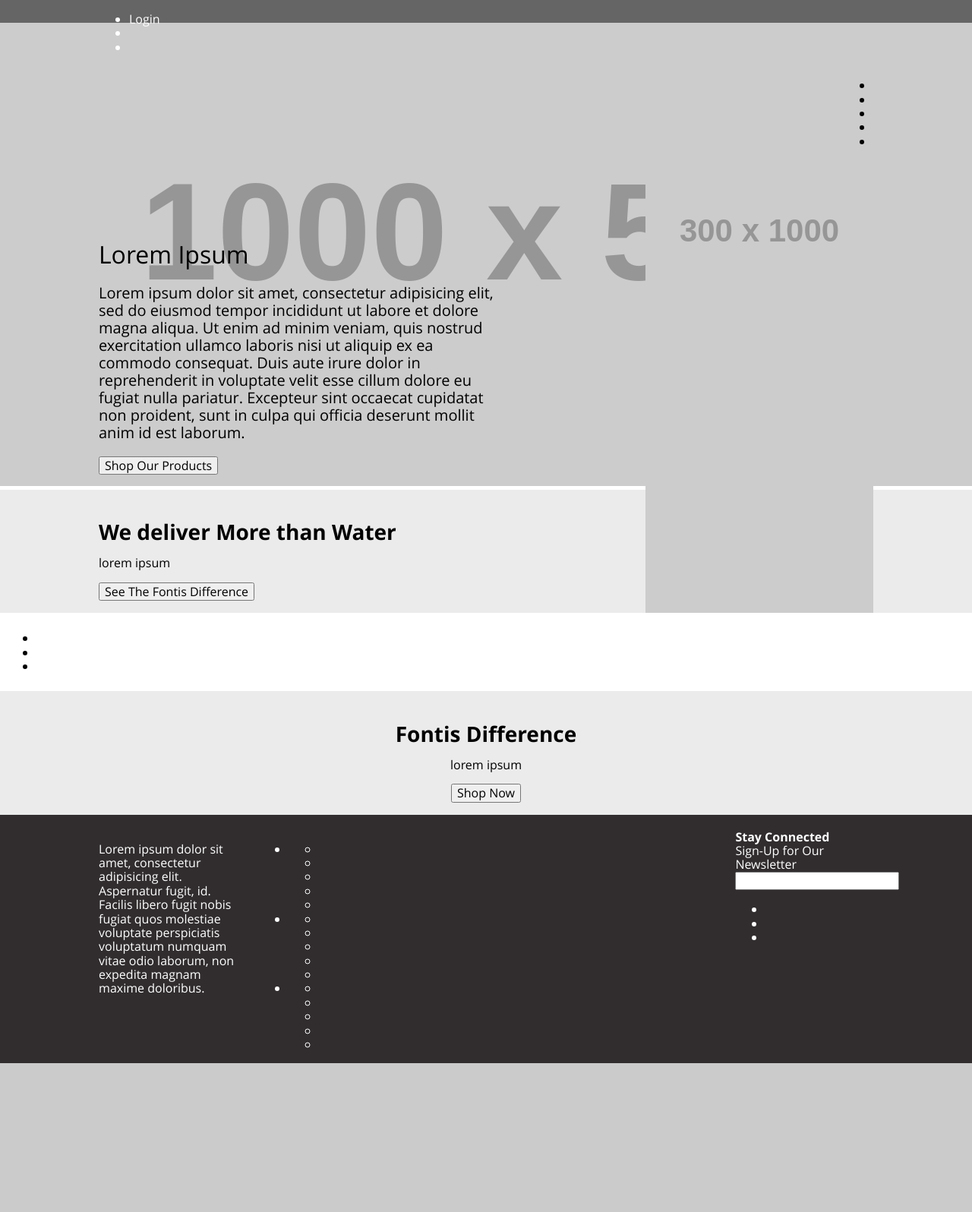
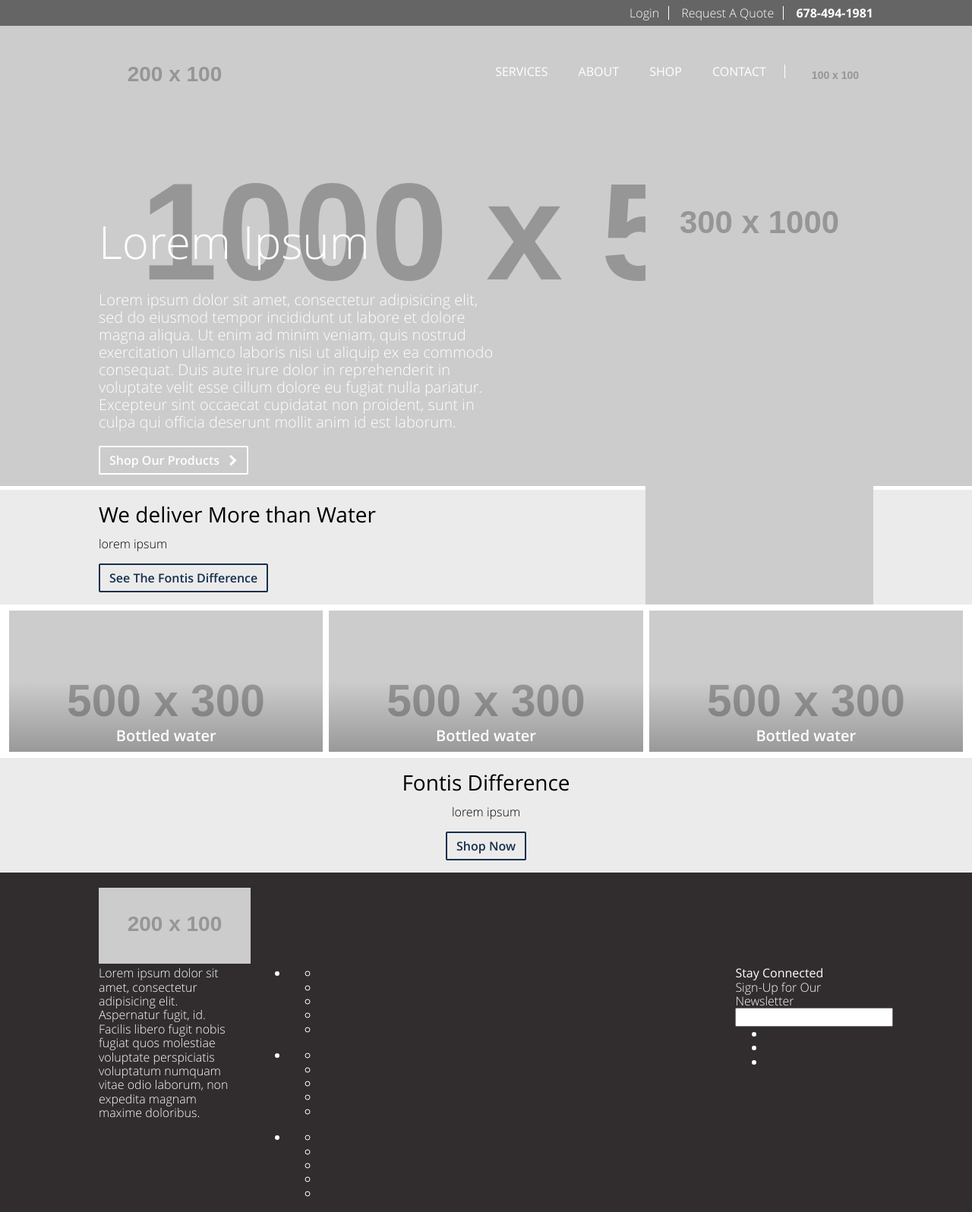
Before and after one commit to shahednur/upnup-test, a PHP site: page / in a window 1280 px wide. Shown: the whole page at 76% size. Before the commit the page ends 1400 px from the top, so only its background shows below. Run offline with PHP 8.4, Linux system fonts and the light colour scheme; grey boxes labelled with a size stand in for pictures from a placeholder-image service; some libraries are stand-ins or nearby versions.

Commit message:
Modified the layout for the product callouts, added modules for product callout and buttons

```diff
--- a/index.php
+++ b/index.php
@@ -19,11 +19,11 @@
         		<section id="allNav">
 	        		<div id="topBar">
 						<div class="row">
-							<div class="xlarge-8 columns">
-								<ul>
-									<li>Login</li>
-									<li></li>
-									<li></li>
+							<div class="xlarge-15 columns">
+								<ul class="inline-list inline-list--separated right">
+									<li><a href="#">Login</a></li>
+									<li><a href="#">Request A Quote</a></li>
+									<li class="bold"><a href="tel:6784941981">678-494-1981</a></li>
 								</ul>
 							</div>
 						</div>
@@ -31,18 +31,20 @@
 
 			        <div class="row">
 	        			<div class="xlarge-15 columns">
-			        		<header id="primaryHeader">
-			        			<div class="logo">
-
+			        		<header id="primaryHeader cf">
+			        			<div class="logo left">
+			        				<img src="http://placehold.it/200x100" alt="logo placehold">
 			        			</div>
 			        			<nav id="primaryNav">
-			        				<ul>
-			        					<li></li>
-			        					<li></li>
-			        					<li></li>
-			        					<li></li>
-			        					<li></li>
+			        				<ul id="primaryNav__list">
+			        					<li><a href="#">Services</a></li>
+			        					<li><a href="#">About</a></li>
+			        					<li><a href="#">Shop</a></li>
+			        					<li><a href="#">Contact</a></li>
 			        				</ul>
+			        				<div id="primaryNav__logo">
+			        					<img src="http://placehold.it/100x100" alt="logo placehold">
+			        				</div>
 			        			</nav>
 			        		</header>
 			        	</div>
@@ -91,11 +93,61 @@
 			</div>
 
         	<section id="products">
-        		<ul>
-        			<li class="productCallout"></li>
-        			<li class="productCallout"></li>
-        			<li class="productCallout"></li>
-        		</ul>
+				<div class="row row--expand">
+					<div class="xlarge-5 columns columns--skinny">
+						<div class="productCallout">
+							<div class="productCallout__imageContainer">
+								<div class="forceAspect">
+									<div class="forceAspect__dummy"></div>
+									<img src="http://placehold.it/500x300" alt="">
+								</div>
+							</div>
+							<div class="productCallout__overlay">
+								<button class="productcallout__button button button--white button--arrow">Shop Now</button>
+							</div>
+							<h3 class="productCallout__title">
+								Bottled water
+							</h3>
+							<div class="productCallout__gradient"></div>
+						</div>
+					</div>
+
+					<div class="xlarge-5 columns columns--skinny">
+						<div class="productCallout">
+							<div class="productCallout__imageContainer">
+								<div class="forceAspect">
+									<div class="forceAspect__dummy"></div>
+									<img src="http://placehold.it/500x300" alt="">
+								</div>
+							</div>
+							<div class="productCallout__overlay">
+								<button class="productcallout__button button button--white button--arrow">Shop Now</button>
+							</div>
+							<h3 class="productCallout__title">
+								Bottled water
+							</h3>
+							<div class="productCallout__gradient"></div>
+						</div>
+					</div>
+
+					<div class="xlarge-5 columns columns--skinny">
+						<div class="productCallout">
+							<div class="productCallout__imageContainer">
+								<div class="forceAspect">
+									<div class="forceAspect__dummy"></div>
+									<img src="http://placehold.it/500x300" alt="">
+								</div>
+							</div>
+							<div class="productCallout__overlay">
+								<button class="productcallout__button button button--white button--arrow">Shop Now</button>
+							</div>
+							<h3 class="productCallout__title">
+								Bottled water
+							</h3>
+							<div class="productCallout__gradient"></div>
+						</div>
+					</div>
+        		</div>
         	</section>
 
         	<section id="secondary-callout">
@@ -112,7 +164,7 @@
         		<div class="row">
 					<div class="xlarge-3 columns">
 						<div class="logo">
-
+							<img src="hgttp://placehold.it/200x100" alt="logo placehold">
 						</div>
 					</div>
         		</div>
--- a/scss/main.scss
+++ b/scss/main.scss
@@ -9,5 +9,8 @@
 
 @import "smacss/layout/grid";
 @import "smacss/layout/containers";
+@import "smacss/layout/common";
 
+@import "smacss/modules/button";
 @import "smacss/modules/force_aspect";
+@import "smacss/modules/product_callout";
--- a/scss/partials/_mixins.scss
+++ b/scss/partials/_mixins.scss
@@ -3,7 +3,60 @@
 }
 
 @mixin transition($what, $time){
+	transition: $what $time;
+}
 
+//thanks sitepoint for this one!
+//https://www.sitepoint.com/building-linear-gradient-mixin-sass/
+@mixin linear-gradient($direction, $color-stops...) {
+  // Direction has been omitted and happens to be a color-stop
+  @if is-direction($direction) == false {
+    $color-stops: $direction, $color-stops;
+    $direction: 180deg;
+  }
+
+  background: nth(nth($color-stops, 1), 1);
+  background: -webkit-linear-gradient(legacy-direction($direction), $color-stops);
+  background: linear-gradient($direction, $color-stops);
+}
+
+@function is-direction($value) {
+  $is-keyword: index((to top, to top right, to right top, to right, to bottom right, to right bottom, to bottom, to bottom left, to left bottom, to left, to left top, to top left), $value);
+  $is-angle: type-of($value) == 'number' and index('deg' 'grad' 'turn' 'rad', unit($value));
+
+  @return $is-keyword or $is-angle;
+}
+
+/// Convert a direction to legacy syntax
+/// @param {Keyword | Angle} $value - Value to convert
+/// @require {function} is-direction
+/// @require {function} convert-angle
+/// @throw Cannot convert `#{$value}` to legacy syntax because it doesn't seem to be a direction.;
+@function legacy-direction($value) {
+  @if is-direction($value) == false {
+    @error "Cannot convert `#{$value}` to legacy syntax because it doesn't seem to be a direction.";
+  }
+
+  $conversion-map: (
+    to top          : bottom,
+    to top right    : bottom left,
+    to right top    : left bottom,
+    to right        : left,
+    to bottom right : top left,
+    to right bottom : left top,
+    to bottom       : top,
+    to bottom left  : top right,
+    to left bottom  : right top,
+    to left         : right,
+    to left top     : right bottom,
+    to top left     : bottom right
+  );
+
+  @if map-has-key($conversion-map, $value) {
+    @return map-get($conversion-map, $value);
+  }
+
+  @return 90deg - $value;
 }
 
 @mixin bp($point) {
--- a/scss/partials/_variables.scss
+++ b/scss/partials/_variables.scss
@@ -10,7 +10,7 @@ $breakpoints : (
 $grid-max-width: 1048px;
 $grid-columns: 15;
 $column-gutters-normal: 0.875em;
-$column-gutters-skinny: 0.5em;
+$column-gutters-skinny: 0.25em;
 
 //colors
 $white: #FFFFFF;
--- a/scss/smacss/base/_common.scss
+++ b/scss/smacss/base/_common.scss
@@ -1,3 +1,13 @@
 body{
 	background: #FFF;
 }
+
+div,
+section,
+nav{
+	box-sizing: border-box;
+	&:before,
+	&:after{
+		box-sizing: border-box;
+	}
+}
--- a/scss/smacss/base/_typography.scss
+++ b/scss/smacss/base/_typography.scss
@@ -1,7 +1,8 @@
 body{
-	-webkit-margin-top: 0;
-	-webkit-margin-bottom: 0;
+	-webkit-margin-before: 0;
+	-webkit-margin-after: 0;
 	font-size: 16px; //definitevely set the EM base size
+	font-weight: 300;
 	//stop some nasty blurry fonts that occur in firefox and OSX
 	-webkit-font-smoothing: antialiased;
     -moz-osx-font-smoothing: grayscale;
@@ -14,17 +15,35 @@ h3,
 h4,
 h5,
 h6{
-	-webkit-margin-top: 0;
-	-webkit-margin-bottom: 0;
+	-webkit-margin-before: 0;
+	-webkit-margin-after: 0;
 	margin-bottom: 0.5em;
+	font-weight: 400;
 }
 
-h1{font-size: 2em; font-weight: normal;}
+h1{font-size: 2em; font-weight: 300;}
 h2{font-size: 1.75em;}
 h3{font-size: 1.5em;}
 h4{font-size: 1.25em;}
 h5{font-size: 1em;}
 h6{font-size: 1em;}
+
+ul,p{
+	-webkit-margin-before: 0;
+	-webkit-margin-after: 0;
+	margin-bottom: 1em;
+}
+
+a{
+	text-decoration: none;
+	color: $white;
+
+	&:hover{
+		@include transition(all, 0.25s);
+		color: $light-blue;
+		cursor: pointer;
+	}
+}
 
 //weight modifiers
 .light{font-weight: 300;}
@@ -33,3 +52,12 @@ h6{font-size: 1em;}
 //size modifiers
 .large-text{font-size: 1.25em;}
 .xlarge-text{font-size: 1.5em;}
+
+//other modifiers
+.caps{text-transform: uppercase;}
+
+@include bp(xlarge){
+	h1{
+		font-size: 3.75em;
+	}
+}
--- a/scss/smacss/layout/_containers.scss
+++ b/scss/smacss/layout/_containers.scss
@@ -7,14 +7,47 @@
 }
 
 #topBar{
-	height:30px;
 	width: 100%;
 	background: rgba(0, 0, 0, 0.5);
 	color: #FFF;
+	padding: 0.5em 0;
+	margin-bottom:1em;
 }
 
 #primaryNav{
 	float: right;
+	color: $white;
+}
+
+#primaryNav__list{
+	vertical-align: middle;
+	display:inline-block;
+	padding: 0;
+	font-weight: 400;
+
+	li{
+		display: inline-block;
+		text-transform: uppercase;
+
+		&:last-of-type{
+			border-right: 1px solid $white;
+		}
+
+		a{
+			padding: 0.5em 0.75em;
+
+			&:last-of-type{
+				padding-right:1.5em;
+			}
+		}
+	}
+}
+
+#primaryNav__logo{
+	vertical-align: middle;
+	display:inline-block;
+	padding: 0 0.75em;
+	padding-right: 0;
 }
 
 #banner{
@@ -37,6 +70,7 @@
 	width: 100%;
 	z-index:1;
 	padding-bottom: 1.25em;
+	color: #FFF;
 }
 
 #hero{
--- a/scss/smacss/layout/_grid.scss
+++ b/scss/smacss/layout/_grid.scss
@@ -25,6 +25,10 @@
 	}
 }
 
+.row--expand{
+	max-width: none;
+}
+
 .column,
 .columns{
 	padding: 0 $column-gutters-normal;
@@ -39,6 +43,11 @@
 			float:right;
 		}
 	}
+}
+
+.column--skinny,
+.columns--skinny{
+	padding:0 $column-gutters-skinny;
 }
 
 //mobile sizes (small)
--- a/scss/smacss/modules/_button.scss
+++ b/scss/smacss/modules/_button.scss
@@ -0,0 +1,71 @@
+.button{
+	color: $dark-blue;
+	display: inline-block;
+	font-weight: 600;
+	padding: 0.5em 0.75em;
+	border-radius: 2px;
+	border:2px solid $dark-blue;
+	background: none;
+
+	&:hover{
+		cursor: pointer;
+		background: $dark-blue;
+		color: $white;
+		@include transition(all, 0.25s);
+	}
+}
+
+.button--arrow{
+	position: relative;
+	padding-right: 2.25em;
+
+	&:before,
+	&:after{
+		display:block;
+		content: "";
+		width: 3px;
+		height: 0.65em;
+		position:absolute;
+		top: 0.75em;
+		right: 1.25em;
+		background: $dark-blue;
+		transform-origin: left top;
+		transform: rotate(-45deg);
+	}
+
+	&:after{
+		top: auto;
+		bottom: 0.75em;
+		transform-origin: left bottom;
+		transform: rotate(45deg);
+	}
+
+	&:hover:before,
+	&:hover:after{
+		@include transition(all, 0.25s);
+		background: $white;
+	}
+}
+
+.button--white{
+	color: $white;
+	border-color: $white;
+
+	&:hover{
+		background: none;
+		color: $dark-blue;
+		border-color: $dark-blue;
+		@include transition(all, 0.25s);
+	}
+
+	//this is actually provisioning for the arrow subclass
+	&:before,
+	&:after{
+		background: $white;
+	}
+
+	&:hover:before,
+	&:hover:after{
+		background: $dark-blue;
+	}
+}
--- a/scss/smacss/modules/_product_callout.scss
+++ b/scss/smacss/modules/_product_callout.scss
@@ -0,0 +1,54 @@
+.productCallout{
+	position:relative;
+}
+
+.productCallout__gradient{
+	position: absolute;
+	bottom:0;
+	width: 100%;
+	height: 50%;
+	@include linear-gradient(rgba(0,0,0,0), rgba(0,0,0,0.25));
+	z-index: 1;
+}
+
+.productCallout__title{
+	position:absolute;
+	bottom:0;
+	left:0;
+	width: 100%;
+	padding: 0.5em 0;
+	text-align: center;
+	z-index: 2;
+	margin-bottom: 0;
+	color: $white;
+	font-weight: 600;
+	font-size: 1.25em;
+}
+
+.productCallout__overlay{
+	display: none;
+	postion: absolute;
+	background: rgba(0, 0, 0, 0.5);
+	width:100%;
+	height: 100%;
+}
+
+//shop now button (inside the overlay)
+.productCallout__button{
+	position: absolute;
+	top: 50%;
+	left: 50%;
+	margin-left: -25%;
+	transform: translatey(-50%);
+}
+
+.productCallout__imageContainer{
+	width: 100%;
+	overflow:hidden;
+	max-height: 250px;
+
+	//module intersection
+	.forceAspect__dummy{
+		max-height: 250px; //@todo: check on this, magic number not good!
+	}
+}
```
Also changed, not shown: build/css/main.css (+202 -10 lines), build/css/main.min.css.
